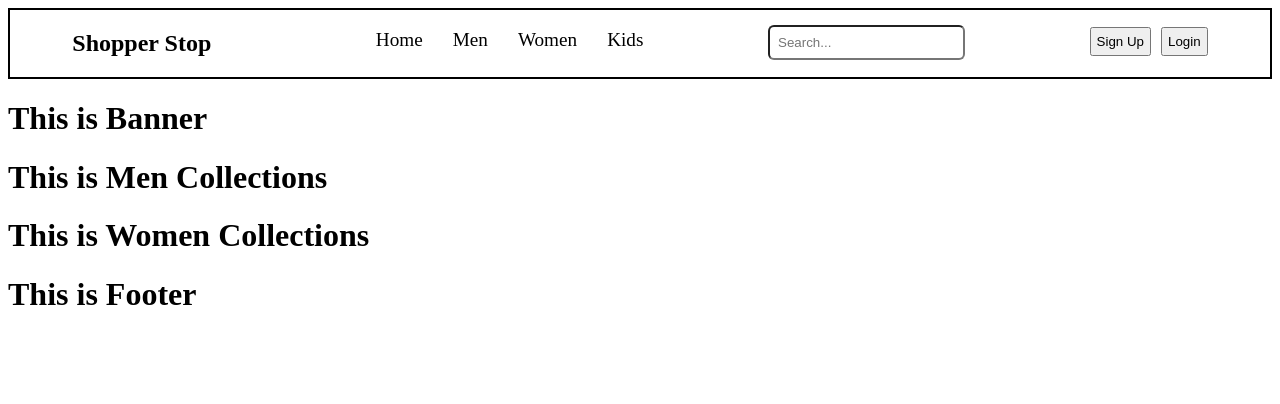
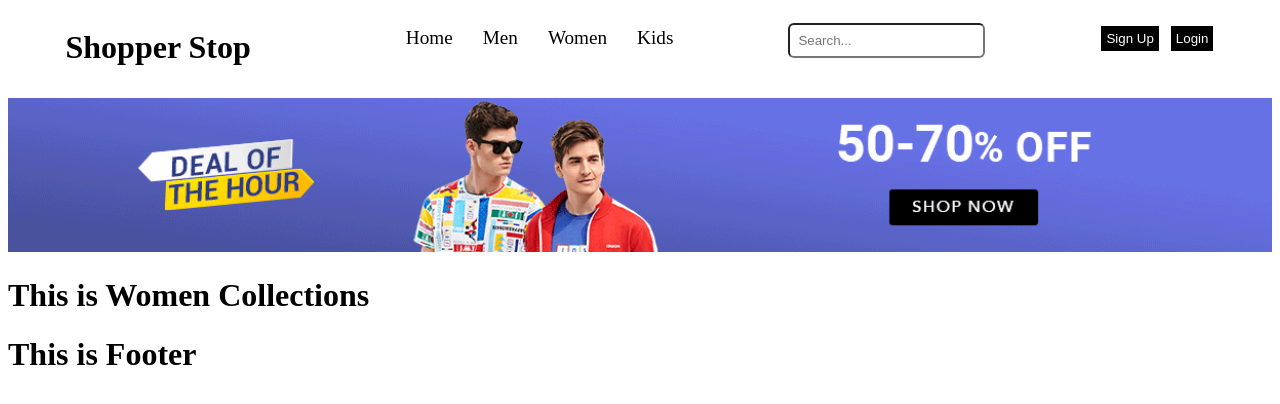
Before and after one commit to sriram5N2/React-Landing-Page, a React (Vite) app in the folder my-shopping-store/: page / in a window 1280 px wide. Shown: the top 404 px of the page. Built offline with nearby package versions, Linux system fonts and the light colour scheme.

Commit message:
added-banner section to the web page

```diff
--- a/my-shopping-store/package.json
+++ b/my-shopping-store/package.json
@@ -19,10 +19,13 @@
     "@types/react": "^19.1.10",
     "@types/react-dom": "^19.1.7",
     "@vitejs/plugin-react": "^5.0.0",
+    "autoprefixer": "^10.4.21",
     "eslint": "^9.33.0",
     "eslint-plugin-react-hooks": "^5.2.0",
     "eslint-plugin-react-refresh": "^0.4.20",
     "globals": "^16.3.0",
+    "postcss": "^8.5.6",
+    "tailwindcss": "^4.1.12",
     "vite": "^7.1.2"
   }
 }
--- a/my-shopping-store/src/App.css
+++ b/my-shopping-store/src/App.css
@@ -1,9 +1,11 @@
 .main-container{
   display: flex;
 
-  border: 2px solid black;
+
   justify-content: space-around;
 }
+
+
 
 .list-section{
  display: flex;
@@ -24,7 +26,17 @@
 }
 .right button{
   padding:5px;
+  color:white;
+  background-color: black;
+  border: 1px solid white;
+
+
 }
 .sign-up-btn{
   margin-right: 10px;
 }
+
+.banner img{
+  margin-top: 10px;
+  width: 100%;
+}
--- a/my-shopping-store/src/components/Banner.jsx
+++ b/my-shopping-store/src/components/Banner.jsx
@@ -3,7 +3,9 @@ import React from 'react'
 const Banner = () => {
   return (
     <div>
-      <h1> This is Banner</h1>
+     <div className="banner">
+      <img src='../assets/GentsBanner.gif' alt='gents-banner'/>
+     </div>
     </div>
   )
 }
--- a/my-shopping-store/src/components/Mencollection.jsx
+++ b/my-shopping-store/src/components/Mencollection.jsx
@@ -3,7 +3,7 @@ import React from 'react'
 const Mencollection = () => {
   return (
     <div>
-      <h1>This is Men Collections</h1>
+
     </div>
   )
 }
--- a/my-shopping-store/src/components/Navbar.jsx
+++ b/my-shopping-store/src/components/Navbar.jsx
@@ -8,7 +8,7 @@ const Navbar = () => {
     <div className="main-container">
 
       <div className="left">
-      <h2>Shopper Stop</h2>
+      <h1>Shopper Stop</h1>
      </div>
      <div className="center">
       <div className="name-section">
```
Also changed, not shown: my-shopping-store/src/data.js (added, +32 -0 lines), 1 other file (tests, documents, lock files or other folders).
